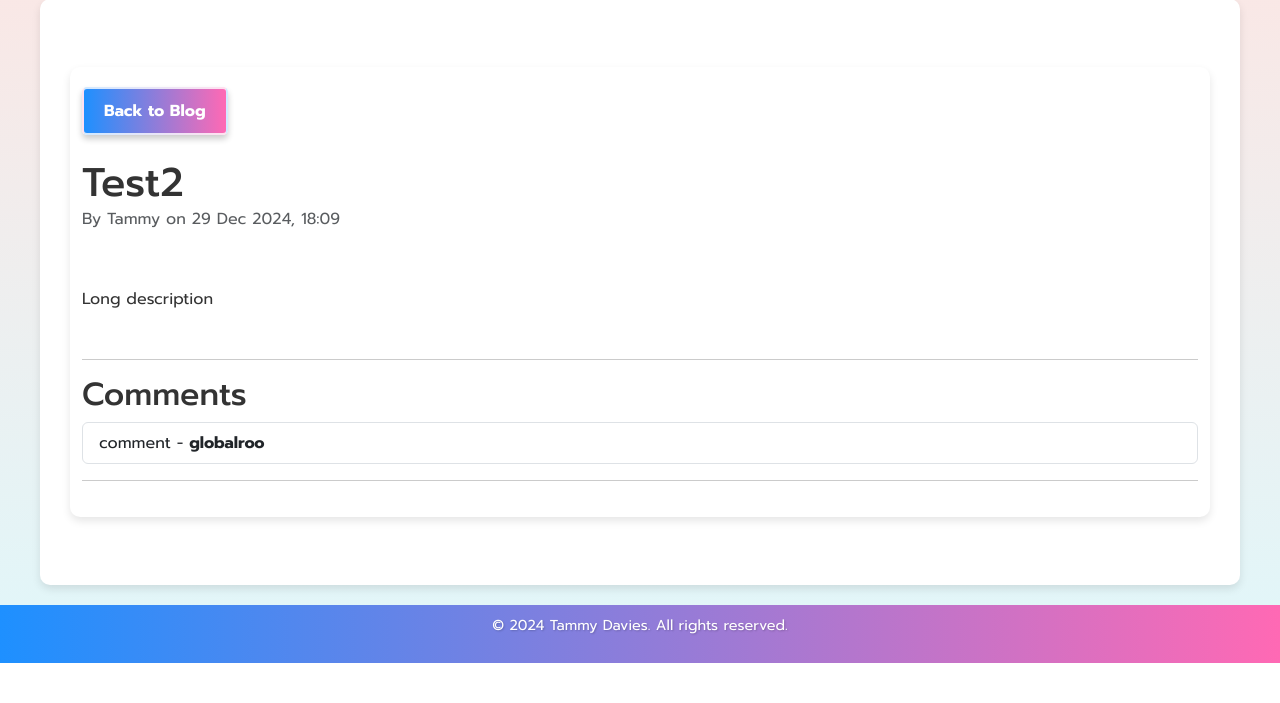
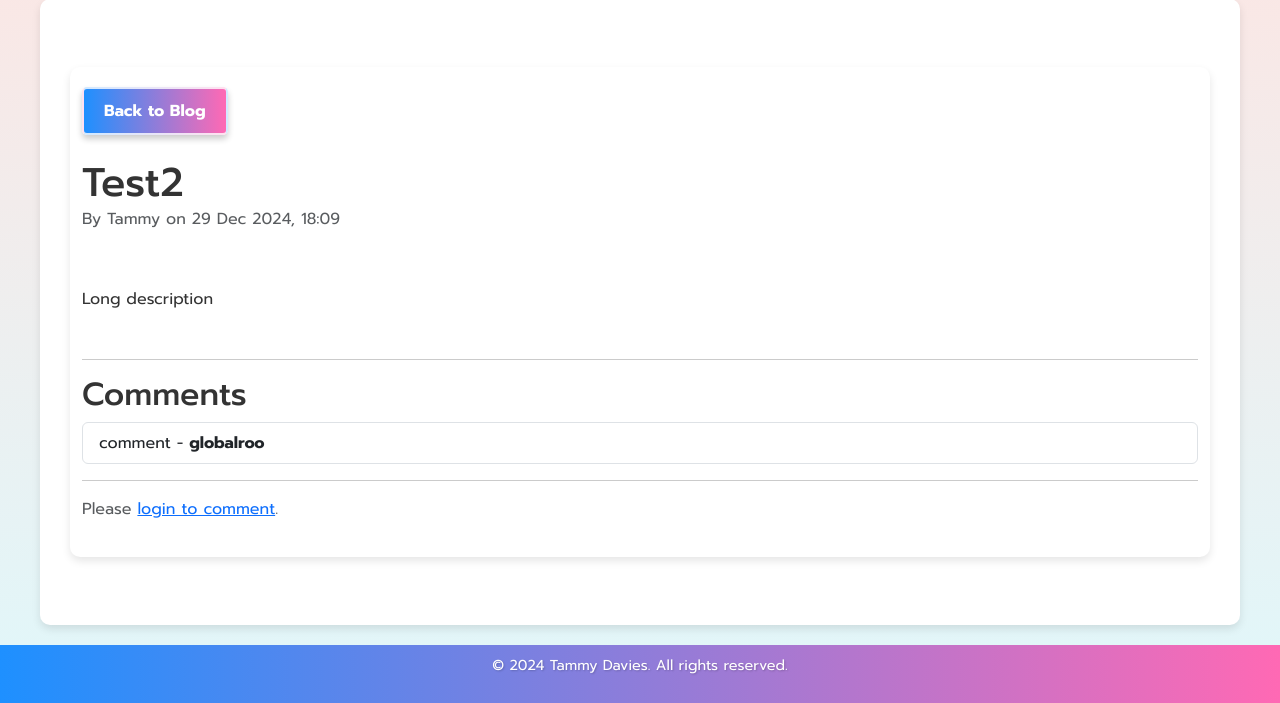
Before and after one commit to tsdavies/tsotterbrook-website, a Flask app: page /blog/1 in a window 1280 px wide. Shown: the part 159-862 px from the top of the page. Before the commit the page ends 822 px from the top, so only its background shows below. Run offline with Flask 3, Linux system fonts and the light colour scheme; data comes from the database, SQL or seed files in the repository.

Commit message:
fix: added 'login to comment' text and link

```diff
--- a/app/templates/blog/blog_post_detail.html
+++ b/app/templates/blog/blog_post_detail.html
@@ -18,8 +18,7 @@
             <div class="col-12 col-md-8 text-center text-md-start">
                 <h1 class="mb-0">{{ post.title }}</h1>
                 <p class="text-muted">
-        By {{ post.author or 'Anonymous' }} on {{ post.timestamp|format_datetime
-        }}
+                    By {{ post.author or 'Anonymous' }} on {{ post.timestamp|format_datetime }}
                 </p>
             </div>
             <!-- Icons Section -->
@@ -87,7 +86,7 @@
                 </a>
             </div>
         {% endif %}
-  <hr />
+        <hr/>
 
         <!-- Comments Section -->
         <div class="comments-section">
@@ -119,7 +118,7 @@
             {% endif %}
         </div>
 
-  <hr />
+        <hr/>
 
         <!-- Add a Comment Form -->
         {% if current_user.is_authenticated %}
@@ -138,8 +137,7 @@
 
                     <!-- Comment Content -->
                     <div class="mb-3">
-        {{ form.content.label(class="form-label") }} {{
-        form.content(class="form-control", size=50) }}
+                        {{ form.content.label(class="form-label") }} {{ form.content(class="form-control", size=50) }}
                         <div class="invalid-feedback">Please enter your comment.</div>
                     </div>
 
@@ -147,6 +145,8 @@
                     <div class="text-center">{{ form.submit(class="btn btn-primary") }}</div>
                 </form>
             </div>
+        {% else %}
+            <p class="text-muted">Please <a href="/login"> login to comment</a>.</p>
         {% endif %}
     </main>
 {% endblock %}
```
Lines whose indentation alone changed are shown as unchanged.
